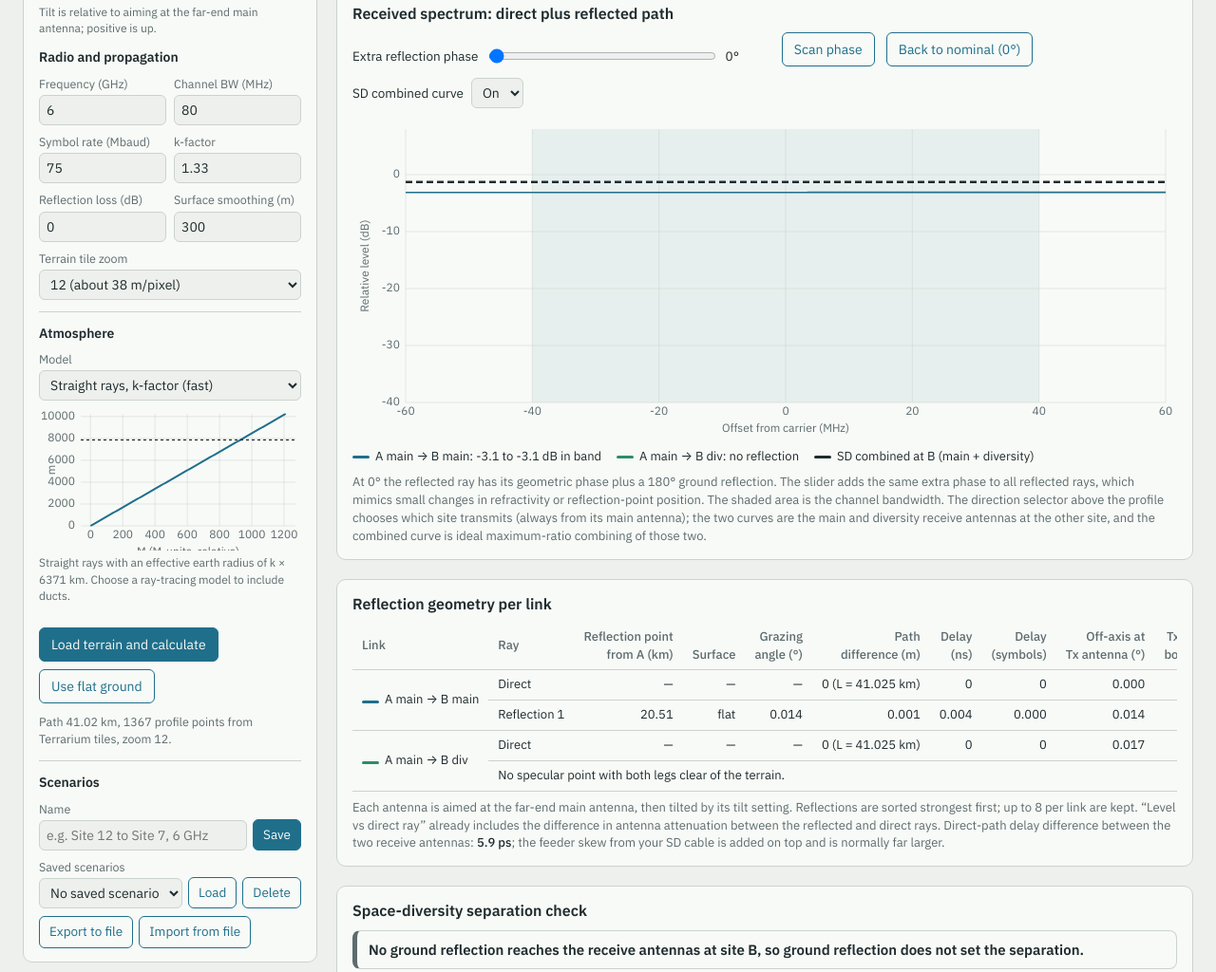
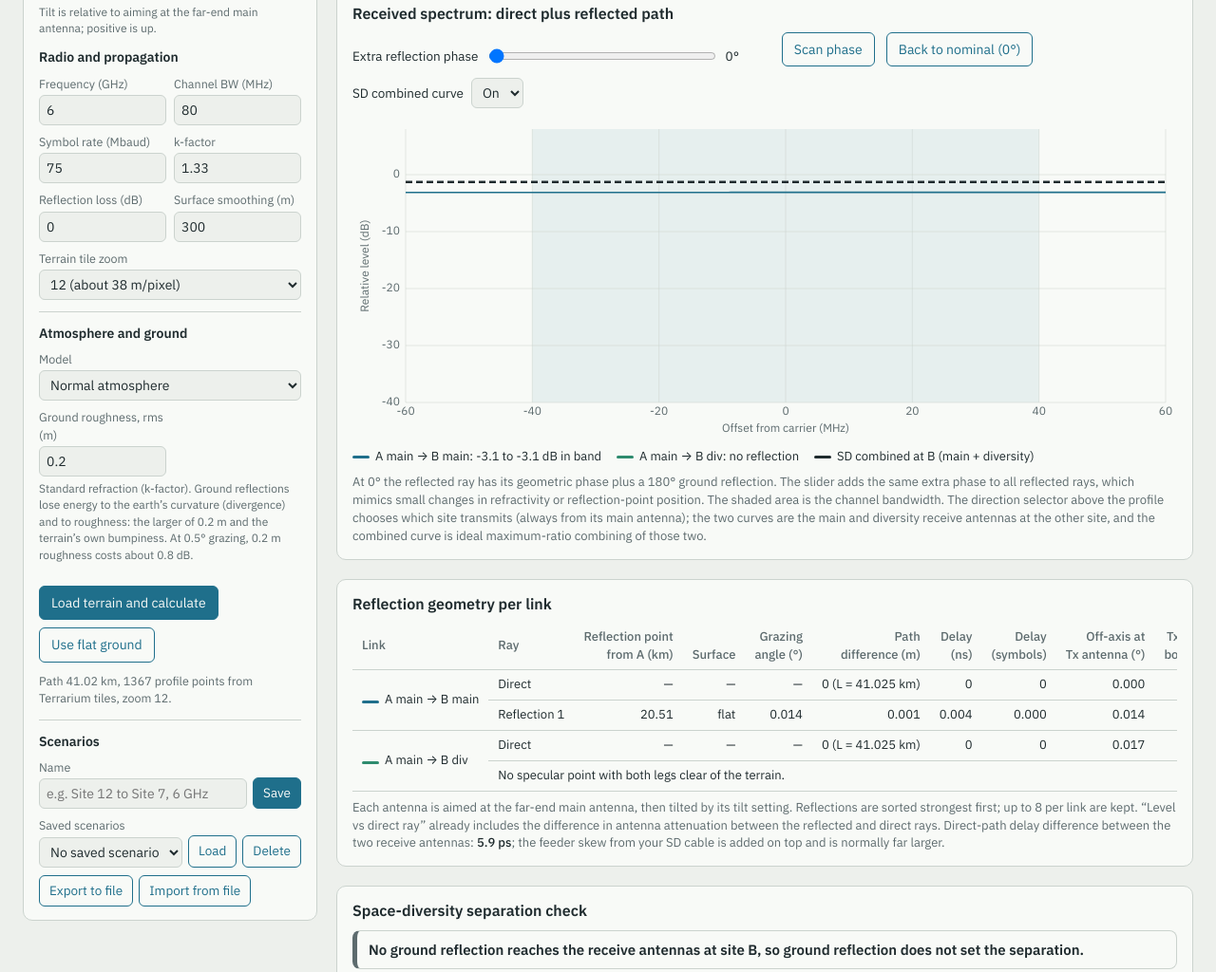
Before and after one commit to dudub100/SD_calculator, a plain HTML site: page index.html in a window 1280 px wide. Shown: the part 927-1951 px from the top of the page at 95% size. Drawn offline with nearby package versions, Linux system fonts and the light colour scheme.

Commit message:
Update index.html

```diff
--- a/index.html
+++ b/index.html
@@ -179,40 +179,17 @@ label.chk input{width:auto}
     </label>
   </fieldset>
   <fieldset>
-    <legend>Atmosphere</legend>
+    <legend>Atmosphere and ground</legend>
     <label>Model
       <select id="atm">
-        <option value="k" selected>Straight rays, k-factor (fast)</option>
-        <option value="std">Ray tracing, standard (k-factor)</option>
-        <option value="super">Ray tracing, super-refractive layer</option>
-        <option value="evap">Ray tracing, evaporation duct</option>
-        <option value="surf">Ray tracing, surface-based duct</option>
-        <option value="elev">Ray tracing, elevated duct</option>
-        <option value="custom">Ray tracing, custom M-profile</option>
+        <option value="k" selected>Normal atmosphere</option>
+        <option value="duct">Thin duct over the ground</option>
       </select>
     </label>
-    <div class="row atmrow" data-atm="super" style="margin-top:8px" hidden>
-      <label>Gradient in layer (N/km)<input id="atmSuperGrad" type="number" step="10" value="-120"></label>
-      <label>Layer top (m above sea)<input id="atmSuperTop" type="number" step="10" value="300"></label>
+    <div class="row" style="margin-top:8px">
+      <label>Ground roughness, rms (m)<input id="rough" type="number" step="0.05" min="0" value="0.2"></label>
+      <label class="atmrow" data-atm="duct" hidden>Duct traps rays below (°)<input id="ductAng" type="number" step="0.05" min="0" value="0.5"></label>
     </div>
-    <div class="row atmrow" data-atm="evap" style="margin-top:8px" hidden>
-      <label>Duct height (m)<input id="atmEvapH" type="number" step="1" value="15"></label>
-    </div>
-    <div class="row3 atmrow" data-atm="surf elev" style="margin-top:8px" hidden>
-      <label>Layer base (m)<input id="atmBase" type="number" step="5" value="60"></label>
-      <label>Thickness (m)<input id="atmThick" type="number" step="5" value="80"></label>
-      <label>M deficit<input id="atmDef" type="number" step="5" value="40"></label>
-    </div>
-    <div class="atmrow" data-atm="custom" style="margin-top:8px" hidden>
-      <label>Height (m above sea) and M, one pair per line
-        <textarea id="atmCustom">0 0
-50 5.9
-100 -20
-300 3.6
-1000 86</textarea>
-      </label>
-    </div>
-    <canvas id="mplot"></canvas>
     <div class="hint" id="atmHint"></div>
   </fieldset>
   <div class="btns">
@@ -268,9 +245,6 @@ label.chk input{width:auto}
             <option value="-1">Off</option>
           </select>
         </label>
-        <label>Ray fan
-          <select id="showFan" style="width:auto"><option value="off">Hidden</option><option value="on">Shown (ray tracing)</option></select>
-        </label>
       </div>
       <canvas id="profile"></canvas>
       <div class="legend" id="profLegend"></div>
@@ -306,10 +280,10 @@ label.chk input{width:auto}
       <thead><tr>
         <th class="lk">Link</th><th class="lk">Ray</th><th>Reflection point<br>from A (km)</th><th>Surface</th><th>Grazing<br>angle (°)</th><th>Path<br>difference (m)</th>
         <th>Delay<br>(ns)</th><th>Delay<br>(symbols)</th><th>Off-axis at<br>Tx antenna (°)</th><th>Tx antenna vs<br>boresight (dB)</th>
-        <th>Off-axis at<br>Rx antenna (°)</th><th>Rx antenna vs<br>boresight (dB)</th><th>Divergence or<br>focusing loss (dB)</th><th>Level vs<br>direct ray (dB)</th><th>Nominal<br>phase (°)</th>
+        <th>Off-axis at<br>Rx antenna (°)</th><th>Rx antenna vs<br>boresight (dB)</th><th>Divergence<br>loss (dB)</th><th>Roughness<br>loss (dB)</th><th>Level vs<br>direct ray (dB)</th><th>Nominal<br>phase (°)</th>
         <th>Notch<br>spacing (MHz)</th><th>In-band ripple now /<br>worst over scan (dB)</th><th>Behaviour</th>
       </tr></thead>
-      <tbody id="tbody"><tr><td class="lk" colspan="18" style="color:var(--muted)">No results yet. Load terrain to calculate.</td></tr></tbody>
+      <tbody id="tbody"><tr><td class="lk" colspan="19" style="color:var(--muted)">No results yet. Load terrain to calculate.</td></tr></tbody>
     </table>
     </div>
     <div class="summary" id="skew"></div>
@@ -353,8 +327,8 @@ label.chk input{width:auto}
     <ul>
       <li>Terrain comes from AWS Terrarium elevation tiles (SRTM-based). If those cannot be read, the page falls back to the Open-Meteo elevation API, and then to flat ground.</li>
       <li>Earth curvature uses the effective radius k × 6371 km, added as a bulge to the terrain so all rays are straight lines. This is the “straight rays” atmosphere model.</li>
-      <li>The ray-tracing models use a modified refractivity profile M(h) instead of a single k. A fan of several thousand rays is bent by the local M gradient, reflected off the smoothed terrain and sea, and every ray reaching each receive antenna is found. Each ray gets its group delay (including the refractive index along it), departure and arrival angles (for the antenna patterns) and its focusing or spreading from neighbouring rays. Ray fragments with the same delay are merged with their energy added.</li>
-      <li>The full-wave check solves the parabolic wave equation (split-step Fourier) at 13 frequencies across the channel, with Gaussian apertures matched to the dish main lobes, an exactly reflecting sea surface and absorbing land. It captures diffraction and duct modes that ray tracing approximates, but only propagation angles up to about 2°, so steep reflections close to a site are not included.</li>
+      <li>Two atmosphere models. <b>Normal atmosphere</b>: standard refraction, and ground reflections lose energy to divergence (earth and terrain curvature) and to roughness. Roughness uses the larger of your rms value and the terrain’s own bumpiness within the smoothing window, with the Rayleigh/Ament factor exp(−2(2πσ·sin ψ/λ)²). <b>Thin duct over the ground</b>: low-angle rays (grazing below the angle you set) are turned back by the duct before reaching the rough ground, so they reflect like a perfect mirror with no roughness or divergence loss; steeper reflections are treated as normal.</li>
+      <li>The full-wave check solves the parabolic wave equation (split-step Fourier) at 13 frequencies across the channel, with Gaussian apertures matched to the dish main lobes. It treats the sea as a smooth mirror and land as absorbing, models the thin duct as a 20 m trapping layer, and covers propagation angles up to about 2°, so steep reflections close to a site are not included.</li>
       <li>Reflection points are every place on the smoothed terrain where the reflection law holds (equal grazing angles to both antennas relative to the local slope) and both legs clear the unsmoothed terrain. All of them are kept, strongest first, and all are summed in the spectrum.</li>
       <li>Each point gets a divergence loss from the local surface curvature (earth bulge included), so convex hilltops and ridges spread the reflected energy and come out weaker than flat water or plains.</li>
       <li>Every antenna is aimed at the far-end main antenna and then tilted by its own tilt setting (positive is up). Off-axis discrimination uses the ITU-R F.699 reference envelope, which is accurate in the main lobe but an upper bound for side lobes, so far-off-axis reflections may be weaker in practice.</li>
@@ -436,7 +410,7 @@ label.chk input{width:auto}
         <li>Complex white noise sets Es/N0 per branch for an unfaded main antenna, then each branch passes a matched root-raised-cosine filter.</li>
         <li>The equalizer is a fractionally spaced (T/2) linear MMSE filter with the chosen number of taps per branch. Its taps are solved from 2,000 known training symbols, and the cursor position is searched for the lowest error. In combined mode both branches are filtered and summed jointly, which is optimal diversity combining for a linear equalizer.</li>
         <li>Results are measured on the remaining symbols, after removing the MMSE bias.</li>
-        <li>Channel model “Rays from the geometry tab” uses every ray from the selected atmosphere model: its level, delay and phase, the antenna patterns and tilts at both ends, and the focusing or spreading of the reference ray, so a duct that weakens the direct ray also lowers the SNR.</li>
+        <li>Channel model “Rays from the geometry tab” uses every ray found there: its level (including divergence, roughness or duct-mirror behaviour), delay and phase, and the antenna patterns and tilts at both ends.</li>
         <li>Channel model “Full-wave result” uses the frequency response from the parabolic-equation run instead, converted to a filter for each antenna. It includes diffraction and duct effects that rays only approximate.</li>
         <li>“Direct-ray fade”, “Reflection boost” and “Extra reflection phase” apply to the ray channel only, to emulate events beyond the chosen atmosphere.</li>
       </ul>
@@ -536,9 +510,7 @@ function reformatCoords() {
 }
 
 function readAtm() {
-  const custom = ($('atmCustom').value || '').split('\n').map(l => l.trim().split(/[\s,;]+/).map(Number)).filter(a => a.length >= 2 && a.every(Number.isFinite));
-  return { type: $('atm').value, superGrad: num('atmSuperGrad'), superTop: num('atmSuperTop'), evapH: num('atmEvapH'),
-    base: num('atmBase'), thick: num('atmThick'), def: num('atmDef'), custom };
+  return { type: $('atm').value === 'duct' ? 'duct' : 'k', rough: Math.max(0, num('rough') || 0), ductAng: Math.max(0, num('ductAng') || 0) };
 }
 function params() {
   return {
@@ -739,15 +711,21 @@ function geometryK(p, fast) {
         const attA = discrimination(a.D, lam, offRefA), attB = discrimination(b.D, lam, offRefB);
         const disc = attA + attB - discDir;
         const kap = curvature(c), d1 = P.x - a.x, d2 = b.x - P.x;
-        const Dv = kap > 0 ? 1 / Math.sqrt(1 + 2 * d1 * d2 * kap / ((d1 + d2) * Math.sin(psi))) : 1;
+        // thin ground duct: low-angle rays turn back above the ground, so the reflection is a perfect mirror
+        const mirror = p.atm && p.atm.type === 'duct' && psi <= (p.atm.ductAng || 0) * rad;
+        const Dv = !mirror && kap > 0 ? 1 / Math.sqrt(1 + 2 * d1 * d2 * kap / ((d1 + d2) * Math.sin(psi))) : 1;
         const divDb = -20 * Math.log10(Dv);
-        const rhoDb = disc + divDb + p.rl + 20 * Math.log10(Lr / Ld);
+        // roughness: larger of the user value and the terrain's own bumpiness around the point (Rayleigh / Ament factor)
+        let ss = 0, cnt = 0; for (let j = Math.max(0, c - hw); j <= Math.min(N - 1, c + hw); j++) { const rr = yT[j] - yS[j]; ss += rr * rr; cnt++; }
+        const sigma = Math.max(p.atm ? p.atm.rough : 0, Math.sqrt(ss / cnt));
+        const roughDb = mirror ? 0 : Math.min(60, 17.37 * (2 * Math.PI * sigma * Math.sin(psi) / lam) ** 2);
+        const rhoDb = disc + divDb + roughDb + p.rl + 20 * Math.log10(Lr / Ld);
         const phase0 = (((Math.PI - 2 * Math.PI * p.f * tau) % (2 * Math.PI)) + 2 * Math.PI) % (2 * Math.PI);
         const t2 = c === i ? t : t - 1;
         const ll = profile.pts[i], ll2 = profile.pts[i + 1];
-        pts.push({ i, t, c, P, Lr, tau, graze: psi / rad, offRefA, offRefB, attA, attB, disc,
+        pts.push({ i, t, c, P, Lr, tau, graze: psi / rad, offRefA, offRefB, attA, attB, disc, roughDb, sigma, mirror,
           sepA: angBetween([b.x - a.x, b.y - a.y], [P.x - a.x, P.y - a.y]), sepB: angBetween([a.x - b.x, a.y - b.y], [P.x - b.x, P.y - b.y]), divDb, rhoDb, rho: 10 ** (-rhoDb / 20), phase0,
-          surface: kap > 1.5 / Re ? 'convex' : (kap < -0.5 / Re ? 'concave' : 'flat'),
+          surface: mirror ? 'duct mirror' : kap > 1.5 / Re ? 'convex' : (kap < -0.5 / Re ? 'concave' : 'flat'),
           lat: ll.lat + t * (ll2.lat - ll.lat), lon: ll.lon + t * (ll2.lon - ll.lon) });
       }
     }
@@ -772,7 +750,7 @@ function geometryK(p, fast) {
   }
   return { p, d, N, xs, yT, yS, ant, links, lam, worstCl, worstX };
 }
-function geometry(p, fast) { return p.atm && p.atm.type !== 'k' ? rayGeometry(p, fast) : geometryK(p, fast); }
+function geometry(p, fast) { return geometryK(p, fast); }
 /* ---------- atmosphere: modified refractivity profile M(z), z in m above sea level ---------- */
 function mProfile(p) {
   const g = 0.157 / p.k, a = p.atm || { type: 'k' };
@@ -782,6 +760,8 @@ function mProfile(p) {
       Mf = z => z < t ? gs * z : gs * t + g * (z - t); desc = `super-refractive layer to ${t} m, dN/dh ${a.superGrad} N/km`; break; }
     case 'evap': { const dd = Math.max(a.evapH, 0.1), z0 = 1.5e-4;
       Mf = z => { const zz = Math.max(z, 0); return g * zz - g * dd * Math.log((zz + z0) / z0); }; desc = `evaporation duct ${dd} m`; break; }
+    case 'duct': { const th = Math.max(a.ductAng || 0, 0.01) * rad, t = 20, def = th * th / 2 * 1e6;
+      Mf = z => z < t ? -def * Math.max(z, 0) / t : -def + g * (z - t); desc = `thin ground duct (20 m) trapping rays below ${a.ductAng}°`; break; }
     case 'surf': case 'elev': { const b = a.base, t = a.base + Math.max(a.thick, 1), Mb = g * b, Mt = Mb - a.def;
       Mf = z => z < b ? g * z : z < t ? Mb - a.def * (z - b) / (t - b) : Mt + g * (z - t);
       desc = `trapping layer ${b}–${t} m, M deficit ${a.def}`; break; }
@@ -1040,7 +1020,7 @@ function drawProfile() {
   g.setLineDash([]);
   const curved = results.mode === 'ray';
   const drawPath = pts => { g.beginPath(); pts.forEach(([x, y], i) => i ? g.lineTo(Xm(x), Y(y)) : g.moveTo(Xm(x), Y(y))); g.stroke(); };
-  if (curved && $('showFan').value === 'on') {
+  if (curved && $('showFan') && $('showFan').value === 'on') {
     g.save(); g.beginPath(); g.rect(box.l, box.t, box.r - box.l, box.b - box.t); g.clip();
     g.strokeStyle = css('--muted'); g.globalAlpha = 0.35; g.lineWidth = 0.7; for (const pth of results.fan) drawPath(pth); g.globalAlpha = 1; g.restore();
   }
@@ -1099,22 +1079,11 @@ function atmUi() {
   return t;
 }
 function drawMplot() {
-  const cv = $('mplot'); const { g, w, h } = setup(cv); g.clearRect(0, 0, w, h);
-  const p = params(), prof = mProfile(p);
-  const zA = profile ? profile.elev[0] : 0, zB = profile ? profile.elev[profile.N - 1] : 0;
-  const ants = [zA + p.A.hm, zA + p.A.hd, zB + p.B.hm, zB + p.B.hd];
-  const a = p.atm, top = Math.max(...ants, a.type === 'surf' || a.type === 'elev' ? a.base + a.thick : 0, a.type === 'super' ? a.superTop : 0, a.type === 'evap' ? a.evapH * 3 : 0) * 1.3 + 20;
-  const zs = [...Array(121)].map((_, i) => top * i / 120), Ms = zs.map(z => prof.Mf(z));
-  const m0 = Math.min(...Ms), m1 = Math.max(...Ms) + 1e-6;
-  const box = { l: 44, r: w - 6, t: 6, b: h - 26 };
-  const { X, Y } = axes(g, box, m0 - (m1 - m0) * 0.05, m1 + (m1 - m0) * 0.05, 0, top, 'M (M-units, relative)', 'm');
-  g.strokeStyle = css('--accent'); g.lineWidth = 2; g.beginPath(); zs.forEach((z, i) => i ? g.lineTo(X(Ms[i]), Y(z)) : g.moveTo(X(Ms[i]), Y(z))); g.stroke();
-  g.strokeStyle = css('--ink'); g.lineWidth = 1; g.setLineDash([3, 3]);
-  for (const z of ants) { g.beginPath(); g.moveTo(box.l, Y(z)); g.lineTo(box.r, Y(z)); g.stroke(); }
-  g.setLineDash([]);
-  let duct = false; for (let i = 1; i < Ms.length; i++) if (Ms[i] < Ms[i - 1] - 1e-9) duct = true;
-  $('atmHint').textContent = a.type === 'k' ? 'Straight rays with an effective earth radius of k × 6371 km. Choose a ray-tracing model to include ducts.'
-    : `${prof.desc}. ${duct ? 'Where M decreases with height the layer traps rays (a duct).' : 'No trapping layer.'} Dashed lines are the antenna heights. Heights are above sea level.`;
+  const a = readAtm(), f = num('freq') * 1e9, lam = C / f;
+  const crit = (2 * Math.PI * (a.rough || 1e-9) * Math.sin(0.5 * rad) / lam);
+  $('atmHint').textContent = a.type === 'duct'
+    ? `A thin duct (about 20 m) lies on the ground. Reflections with a grazing angle below ${a.ductAng}° are turned back before they reach the rough ground, so they act as a perfect mirror: no roughness or divergence loss. Steeper reflections reach the ground and are treated as in the normal atmosphere.`
+    : `Standard refraction (k-factor). Ground reflections lose energy to the earth’s curvature (divergence) and to roughness: the larger of ${a.rough} m and the terrain’s own bumpiness. At 0.5° grazing, ${a.rough} m roughness costs about ${Math.min(60, 17.37 * crit * crit).toFixed(1)} dB.`;
 }
 
 /* ---------- angle labels on the profile ---------- */
@@ -1337,16 +1306,16 @@ function drawTable() {
       <td class="lk" rowspan="${n}">${sw}${l.name}</td><td class="lk">${l.refKind || 'Direct'}${l.refCaustic ? ' (caustic)' : ''}</td><td>—</td><td>—</td><td>—</td>
       <td>0 (L = ${(l.Ld / 1000).toFixed(3)} km)</td><td>0</td><td>0</td>
       <td>${t.offTx.toFixed(3)}</td><td>${fmtAtt(t.attTx)}</td><td>${t.offRx.toFixed(3)}</td><td>${fmtAtt(t.attRx)}</td>
-      <td>${l.dirDivDb !== undefined ? l.dirDivDb.toFixed(1) : '—'}</td><td>0.0 (reference)</td><td>—</td><td>—</td>
+      <td>${l.dirDivDb !== undefined ? l.dirDivDb.toFixed(1) : '—'}</td><td>—</td><td>0.0 (reference)</td><td>—</td><td>—</td>
       <td rowspan="${n}" id="rip-${l.key}"></td><td rowspan="${n}" class="cls">${behaviour(l, p)}</td></tr>`;
-    if (!l.ok) return direct + `<tr><td class="lk" colspan="15">No specular point with both legs clear of the terrain.</td></tr>`;
+    if (!l.ok) return direct + `<tr><td class="lk" colspan="16">No specular point with both legs clear of the terrain.</td></tr>`;
     return direct + l.refl.map((r, k) => {
       const q = txrx(l, r);
       return `<tr><td class="lk">${r.kind ? `Ray ${k + 1}${r.caustic ? ' (caustic)' : ''}` : `Reflection ${k + 1}`}</td>
       <td>${(r.P.x / 1000).toFixed(2)}</td><td>${r.surface}</td><td>${Number.isFinite(r.graze) ? r.graze.toFixed(3) : '—'}</td><td>${(r.Lr - l.Ld).toFixed(3)}</td>
       <td>${(r.tau * 1e9).toFixed(3)}</td><td>${(r.tau / T).toFixed(3)}</td>
       <td>${q.offTx.toFixed(3)}</td><td>${fmtAtt(q.attTx)}</td><td>${q.offRx.toFixed(3)}</td><td>${fmtAtt(q.attRx)}</td>
-      <td>${r.divDb.toFixed(1)}</td><td>${(-r.rhoDb).toFixed(1)}</td><td>${(r.phase0 / rad).toFixed(0)}</td>
+      <td>${r.divDb.toFixed(1)}</td><td>${r.roughDb !== undefined ? r.roughDb.toFixed(1) : '—'}</td><td>${(-r.rhoDb).toFixed(1)}</td><td>${(r.phase0 / rad).toFixed(0)}</td>
       <td>${(1 / r.tau / 1e6).toFixed(0)}</td></tr>`;
     }).join('');
   }).join('');
@@ -1400,7 +1369,7 @@ mB.on('dragend', e => { const ll = e.target.getLatLng(); $('bLat').value = fmtCo
 const SC_FIELDS = ['cfmt', 'aLat', 'aLon', 'aHm', 'aDm', 'aHd', 'aDd', 'aTm', 'aTd', 'bLat', 'bLon', 'bHm', 'bDm', 'bHd', 'bDd', 'bTm', 'bTd',
   'freq', 'bw', 'rs', 'kf', 'rloss', 'smooth', 'zoom', 'combo', 'dir', 'lblThr',
   'simM', 'simAlpha', 'simSnr', 'simN', 'simTaps', 'simNsm', 'simFeedLoss', 'simFade', 'simBoost', 'simPhase',
-  'atm', 'atmSuperGrad', 'atmSuperTop', 'atmEvapH', 'atmBase', 'atmThick', 'atmDef', 'atmCustom', 'showFan', 'simChan'];
+  'atm', 'rough', 'ductAng', 'simChan'];
 const SC_KEY = 'sdPlanner.scenarios.v1';
 function scLoadAll() { try { return JSON.parse(localStorage.getItem(SC_KEY)) || {}; } catch (e) { return {}; } }
 function scSaveAll(o) { try { localStorage.setItem(SC_KEY, JSON.stringify(o)); return true; } catch (e) { return false; } }
@@ -1431,6 +1400,7 @@ function scApply(sc) {
   $('phase').value = ph; phiS = ph * rad; $('phaseVal').textContent = ph + '°';
   $('scName').value = sc.name || '';
   if (!coordHints()) { status('The scenario’s coordinates are not recognised. Check the fields marked in red.', true); return; }
+  if (!['k', 'duct'].includes($('atm').value)) $('atm').value = ['surf', 'evap', 'elev'].includes(sc.values.atm) ? 'duct' : 'k';
   atmUi(); drawMplot();
   const p = params(); updateMapSites(p);
   const t = sc.terrain;
@@ -1496,14 +1466,8 @@ $('zoom').addEventListener('change', () => scheduleReload());
 $('cfmt').addEventListener('change', reformatCoords);
 ['aHm', 'aDm', 'aHd', 'aDd', 'aTm', 'aTd', 'bHm', 'bDm', 'bHd', 'bDd', 'bTm', 'bTd', 'freq', 'bw', 'rs', 'kf', 'rloss', 'smooth']
   .forEach(id => $(id).addEventListener('input', scheduleCompute));
-['atmSuperGrad', 'atmSuperTop', 'atmEvapH', 'atmBase', 'atmThick', 'atmDef', 'atmCustom'].forEach(id => $(id).addEventListener('input', () => { drawMplot(); scheduleCompute(); }));
-$('atm').addEventListener('change', () => {
-  const t = atmUi();
-  if (t === 'surf') { $('atmBase').value = 60; $('atmThick').value = 80; $('atmDef').value = 40; }
-  if (t === 'elev') { $('atmBase').value = 150; $('atmThick').value = 50; $('atmDef').value = 30; }
-  drawMplot(); compute();
-});
-$('showFan').addEventListener('change', drawProfile);
+['rough', 'ductAng'].forEach(id => $(id).addEventListener('input', () => { drawMplot(); scheduleCompute(); }));
+$('atm').addEventListener('change', () => { atmUi(); drawMplot(); compute(); });
 $('btnLoad').addEventListener('click', () => loadTerrain(false));
 $('btnFlat').addEventListener('click', () => loadTerrain(true));
 $('phase').addEventListener('input', e => { phiS = +e.target.value * rad; $('phaseVal').textContent = e.target.value + '°'; drawSpectrum(); });
@@ -1728,7 +1692,7 @@ function peSetup(p) {
   let tmin = Infinity, tmax = -Infinity;
   const dxs = Math.min(50, D / 300), nxs = Math.ceil(D / dxs), dx = D / nxs;
   const ter = new Float64Array(nxs + 1); for (let i = 0; i <= nxs; i++) { ter[i] = fr.terAt(i * dx); tmin = Math.min(tmin, ter[i]); tmax = Math.max(tmax, ter[i]); }
-  const a = p.atm || {}, ductTop = a.type === 'surf' || a.type === 'elev' ? a.base + a.thick : a.type === 'super' ? a.superTop : a.type === 'evap' ? a.evapH : 0;
+  const a = p.atm || {}, ductTop = a.type === 'duct' ? 20 : a.type === 'surf' || a.type === 'elev' ? a.base + a.thick : a.type === 'super' ? a.superTop : a.type === 'evap' ? a.evapH : 0;
   // the conducting boundary sits at sea level when the path touches the sea; otherwise just below the lowest terrain (masked)
   const seaPath = tmin <= 0.5;
   const zBase = seaPath ? 0 : Math.floor(tmin) - 1;
@@ -1824,7 +1788,7 @@ function runPeCheck() {
   const order = [6, 0, 12, 3, 9, 1, 2, 4, 5, 7, 8, 10, 11];
   const stepOne = () => {
     if (i >= order.length) {
-      peRes = { key, freqs: ctx.freqs, Hm: out.map(o => o.Hm), Hd: out.map(o => o.Hd), heat: out[6].heat, ctx, rx: out[6], linksAt: results.links, mode: results.mode, atmDesc: results.mode === 'ray' ? results.atmDesc : `straight rays, k = ${p.k}` };
+      peRes = { key, freqs: ctx.freqs, Hm: out.map(o => o.Hm), Hd: out.map(o => o.Hd), heat: out[6].heat, ctx, rx: out[6], linksAt: results.links, mode: results.mode, atmDesc: mProfile(p).desc };
       peRes.msg = `Done in ${((performance.now() - t0) / 1000).toFixed(1)} s (grid ${out[6].Nz} heights × ${ctx.nxs} range steps, ${out[6].dz.toFixed(2)} m vertical spacing).`;
       $('peStatus').textContent = peRes.msg; peBusy = false; $('btnPe').disabled = false; drawPe(); updateSimInfo(); return;
     }
@@ -1858,9 +1822,10 @@ function drawPe() {
     const dm = pm.map((v, i) => v - rm[i]), dd = pd.map((v, i) => v - rd[i]);
     const rms = a => Math.sqrt(a.reduce((s, v) => s + v * v, 0) / a.length);
     const spread = a => Math.max(...a) - Math.min(...a);
-    $('peSummary').innerHTML = `Atmosphere: ${peRes.atmDesc}. Across the channel the full-wave level varies by <b>${spread(pm).toFixed(1)} dB</b> at the main antenna and <b>${spread(pd).toFixed(1)} dB</b> at the diversity antenna. `
+    $('peSummary').innerHTML = `Atmosphere: ${peRes.atmDesc}. The full-wave model treats the sea as a smooth mirror and land as absorbing; ground roughness is only in the geometry model, so expect it to show stronger sea reflections when you set a roughness.`
+      + ` Across the channel the full-wave level varies by <b>${spread(pm).toFixed(1)} dB</b> at the main antenna and <b>${spread(pd).toFixed(1)} dB</b> at the diversity antenna. `
       + `The ${peRes.mode === 'ray' ? 'ray-tracing' : 'straight-ray'} model differs from it by ${rms(dm).toFixed(1)} dB rms (main) and ${rms(dd).toFixed(1)} dB rms (diversity). `
-      + (Math.max(rms(dm), rms(dd)) < 1.5 ? 'The two models agree well.' : 'The models disagree noticeably: diffraction, duct modes or near-caustic focusing that rays only approximate are likely important here, so trust the full-wave result. Steep reflections near a site (above about 2°) appear only in the ray model.');
+      + (Math.max(rms(dm), rms(dd)) < 1.5 ? 'The two models agree well.' : 'The models disagree noticeably. If you set a ground roughness, part of this is the roughness the full-wave model ignores (set it to 0 to compare propagation alone); otherwise diffraction or duct effects matter here, so trust the full-wave result. Steep reflections near a site (above about 2°) appear only in the geometry model.');
   }
   // ---- field map at the carrier
   { const cv = $('peHeat'); const { g, w, h } = setup(cv); g.clearRect(0, 0, w, h);
```
